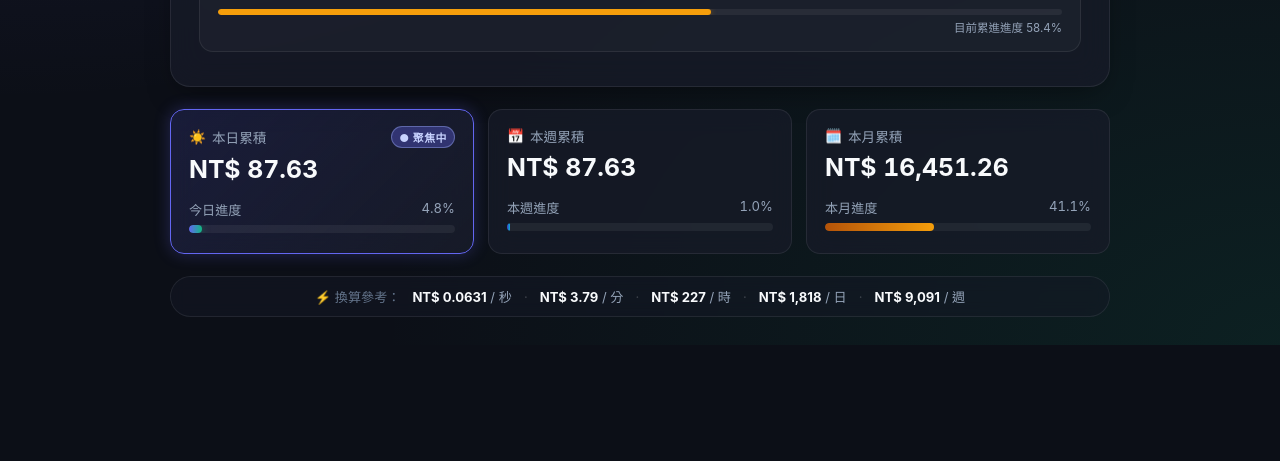
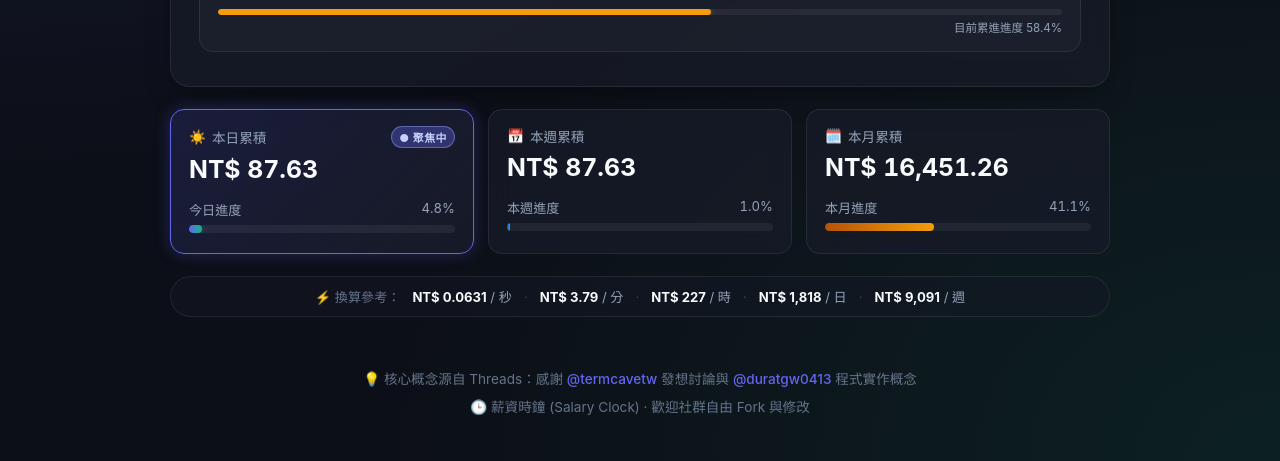
Before and after one commit to carbeso/salary-clock, a website with bundled scripts: page index.html in a window 1280 px wide. Shown: the part 484-945 px from the top of the page. Before the commit the page ends 829 px from the top, so only its background shows below. Built offline with nearby package versions, Linux system fonts and the light colour scheme.

Commit message:
docs: 於 README 與頁尾補齊 Threads 原始概念討論串與參考程式來源連結

```diff
--- a/index.html
+++ b/index.html
@@ -182,6 +182,12 @@
         </section>
     </main>
 
+    <!-- 頁尾：開源社群靈感與感謝 -->
+    <footer class="footer">
+        <p>💡 核心概念源自 Threads：感謝 <a href="https://www.threads.com/@termcavetw/post/DcyMmfQDzqw" target="_blank" rel="noopener noreferrer">@termcavetw</a> 發想討論與 <a href="https://www.threads.com/@duratgw0413/post/Dc2-zrRGMUX" target="_blank" rel="noopener noreferrer">@duratgw0413</a> 程式實作概念</p>
+        <p>🕒 薪資時鐘 (Salary Clock) · 歡迎社群自由 Fork 與修改</p>
+    </footer>
+
     <!-- 設定抽屜 (Settings Drawer) - 單欄自適應防橫條排版 -->
     <div class="drawer-backdrop" id="drawer-backdrop">
         <div class="drawer">
--- a/src/ui/styles.css
+++ b/src/ui/styles.css
@@ -899,3 +899,28 @@ body.pip-mode-active.is-disguised .pip-bottom-row {
         display: none;
     }
 }
+
+/* ================= 頁尾開源鳴謝與連結 ================= */
+.footer {
+    text-align: center;
+    padding: 24px 20px 36px;
+    font-size: 0.85rem;
+    color: var(--text-muted);
+    line-height: 1.6;
+}
+
+.footer p {
+    margin-bottom: 6px;
+}
+
+.footer a {
+    color: var(--accent-indigo);
+    text-decoration: none;
+    font-weight: 500;
+    transition: color 0.2s ease;
+}
+
+.footer a:hover {
+    color: #a5b4fc;
+    text-decoration: underline;
+}
```
Also changed, not shown: README.md.
